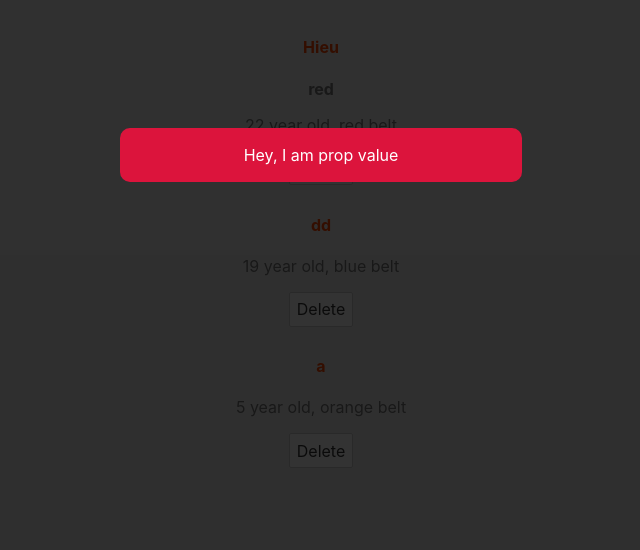
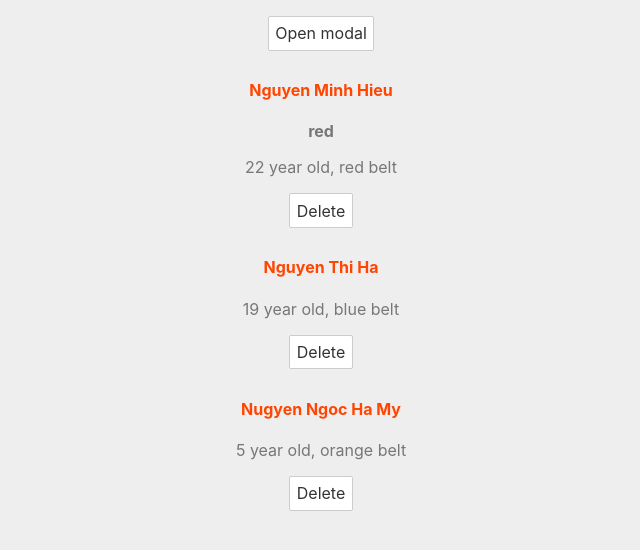
Before and after one commit to HieuKma/Svelte-basic, a Svelte app: page / in a window 1280 px wide. Shown: the top 550 px of the page, without its empty margins (319-959 px from the left). Built offline with nearby package versions, Linux system fonts and the light colour scheme.

Commit message:
add: event modifiers

```diff
--- a/src/App.svelte
+++ b/src/App.svelte
@@ -1,29 +1,26 @@
 <script>
 	import Modal from './Modal.svelte';
 
+	let showModal = false;
+
 	let people = [
-		{ id: 1, name: 'Hieu', color: 'red', age: 22 },
-		{ id: 2, name: 'dd', color: 'blue', age: 19 },
-		{ id: 3, name: 'a', color: 'orange', age: 5 },
+		{ id: 1, name: 'Nguyen Minh Hieu', color: 'red', age: 22 },
+		{ id: 2, name: 'Nguyen Thi Ha', color: 'blue', age: 19 },
+		{ id: 3, name: 'Nugyen Ngoc Ha My', color: 'orange', age: 5 },
 	]
 
 	let handleClick = (id) => {
 		people = people.filter(item => item.id !== id)
 	}
 
-	let number = 5;
+	const toggleModal = () => {
+		showModal = !showModal;
+	}
 </script>
 
-{#if number > 20}
-	<p>Lon hon 20</p>
-{:else if number > 5}
-	<p>Lon hon 5</p>
-{:else}
-	<!-- <p>Nho hon hoac bang 5</p> -->
-{/if}
-
-<Modal message="Hey, I am prop value" isPromo={true} />
+<Modal message="Hey, I am prop value" {showModal} on:click={toggleModal} />
 <main>
+	<button on:click|once={toggleModal}>Open modal</button>
 	{#each people as person (person.id)}
 		<h4>{person.name}</h4>
 		{#if person.color === 'red' }
--- a/src/Modal.svelte
+++ b/src/Modal.svelte
@@ -1,11 +1,11 @@
 <script>
     export let message = 'Default value';
     export let isPromo = false;
-    let showModal = true;
+    export let showModal = false;
 </script>
 
 {#if showModal}
-     <div class="backdrop" class:promo={isPromo}>
+     <div class="backdrop" class:promo={isPromo} on:click >
          <div class="modal">
              <p>{message}</p>
          </div>
```
